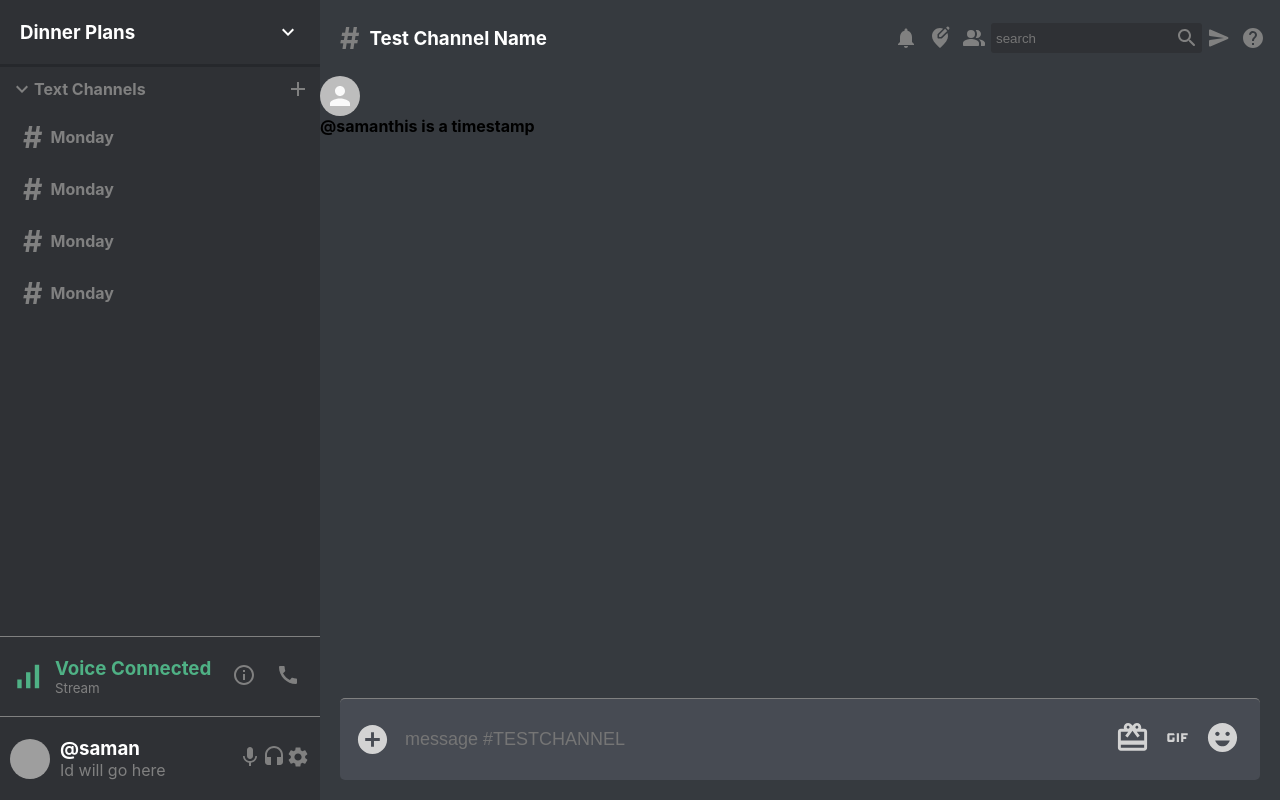
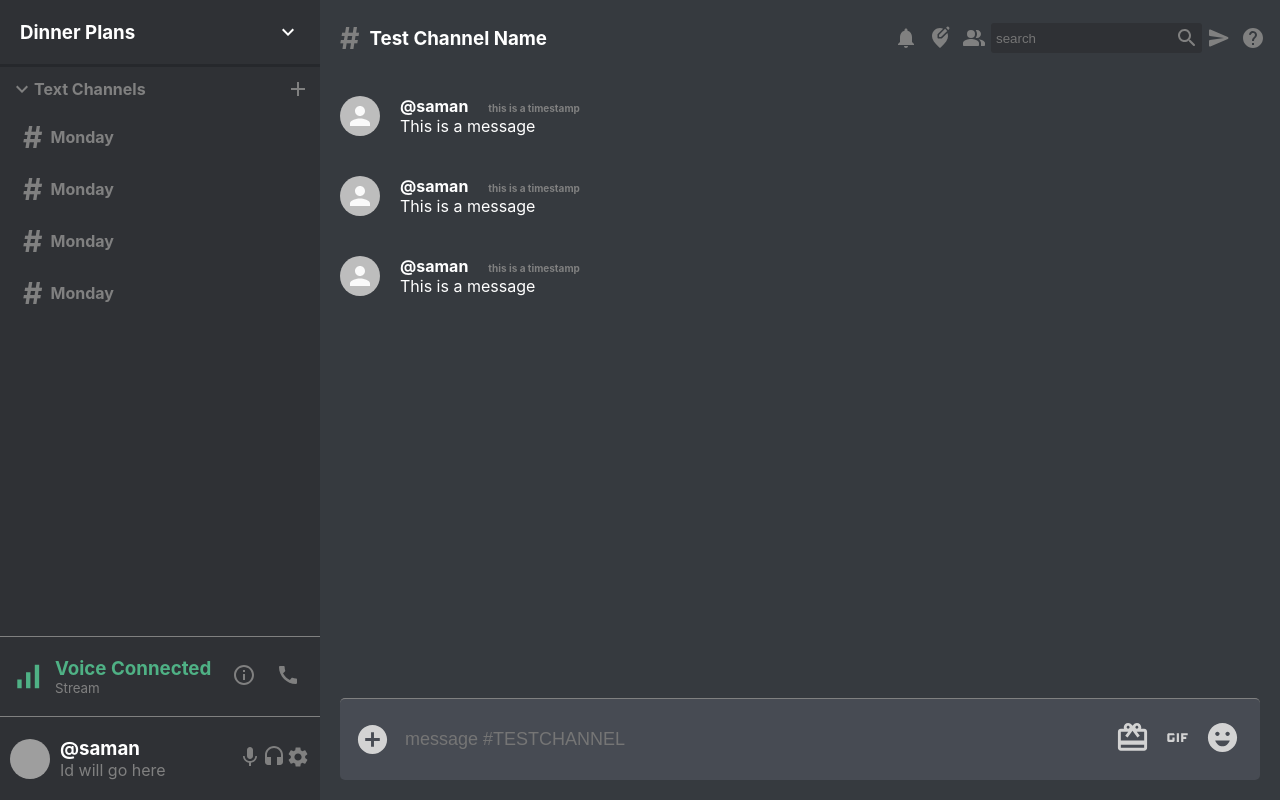
Before and after one commit to samanbatool08/discord-imessaging, a React (Create React App) app in the folder discord-app/: page / in a window 1280 px wide. Built offline with nearby package versions, Linux system fonts and the light colour scheme; grey boxes are pictures that could not be loaded.

Commit message:
message styling

```diff
--- a/discord-app/src/Chat.js
+++ b/discord-app/src/Chat.js
@@ -13,6 +13,8 @@ function Chat() {
             <ChatHeader />
 
             <div className='chat__messages'>
+                <Message />
+                <Message />
                 <Message />
             </div>
 
--- a/discord-app/src/Message.css
+++ b/discord-app/src/Message.css
@@ -0,0 +1,16 @@
+.message {
+    display: flex;
+    align-items: center;
+    padding: 20px;
+    color: white;
+}
+
+.message__info {
+    margin-left: 20px;
+}
+
+.message__timestamp {
+    color: gray;
+    margin-left: 20px;
+    font-size: x-small;
+}
--- a/discord-app/src/Message.js
+++ b/discord-app/src/Message.js
@@ -10,6 +10,8 @@ function Message() {
                 <h4>@saman
                     <span className='message__timestamp'>this is a timestamp</span>
                 </h4>
+
+                <p>This is a message</p>
             </div>
         </div>
     )
```
